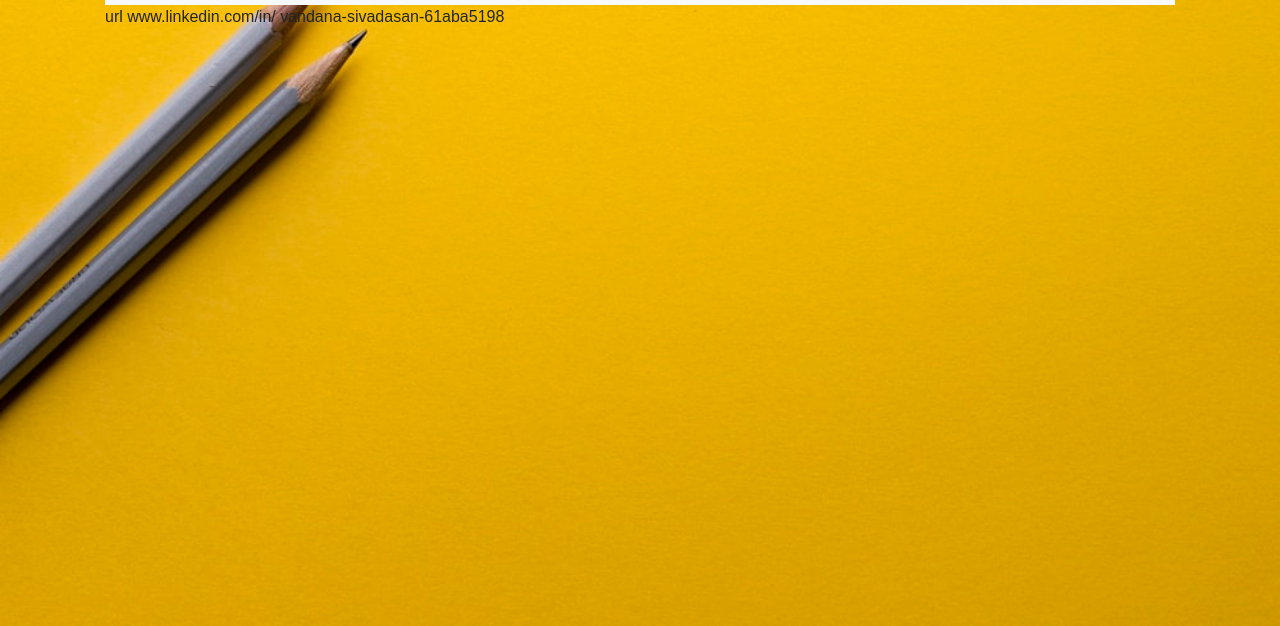
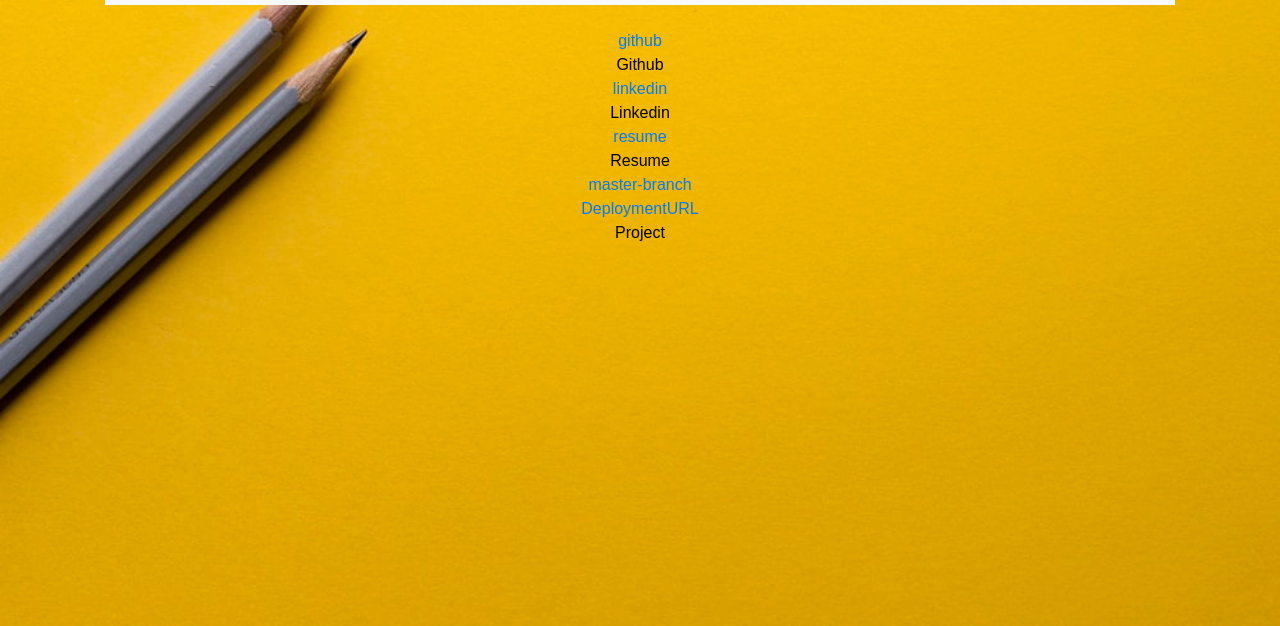
Before and after one commit to Vandana-Sivadasan/Project-1-Homework0, a plain HTML site: page portfolio.html in a window 1280 px wide. Shown: the part 174-800 px from the top of the page. Drawn offline with nearby package versions, Linux system fonts and the light colour scheme.

Commit message:
my changes

```diff
--- a/portfolio.html
+++ b/portfolio.html
@@ -48,9 +48,22 @@
           <!-- /.container -->
         </nav>
         <!-- End of navbar -->
+        <br>
+       <div class= "links" id=" github, linkedin, resume">
 
-      url  www.linkedin.com/in/
-        vandana-sivadasan-61aba5198
+        <a href="https://github.com/Vandana-Sivadasan">github</a>
+        <footer>Github</footer>
+        <a href="https://www.linkedin.com/in/vandana-sivadasan-61aba5198/">linkedin</a>
+        <footer>Linkedin</footer>
+        <a href="./Vandana Siavadasan Resume.pdf">resume</a>
+        <footer>Resume</footer>
+        <a href="https://github.com/mibaska/Project01">master-branch</a>
+        <br>
+        <a href="https://mibaska.github.io/Project01/starwars-quiz.html">DeploymentURL</a>
+        <footer>Project</footer>
+
+       </div>
+
 
 
     <!-- jQuery CDN -->
--- a/style.css
+++ b/style.css
@@ -178,4 +178,9 @@ body {
     opacity: .7;
   }
 
+
   /* END CONTACT FORM PAGE */
+  .links {
+    text-align: center;
+    color: black;
+  }
```
Also changed, not shown: 1 other file.
